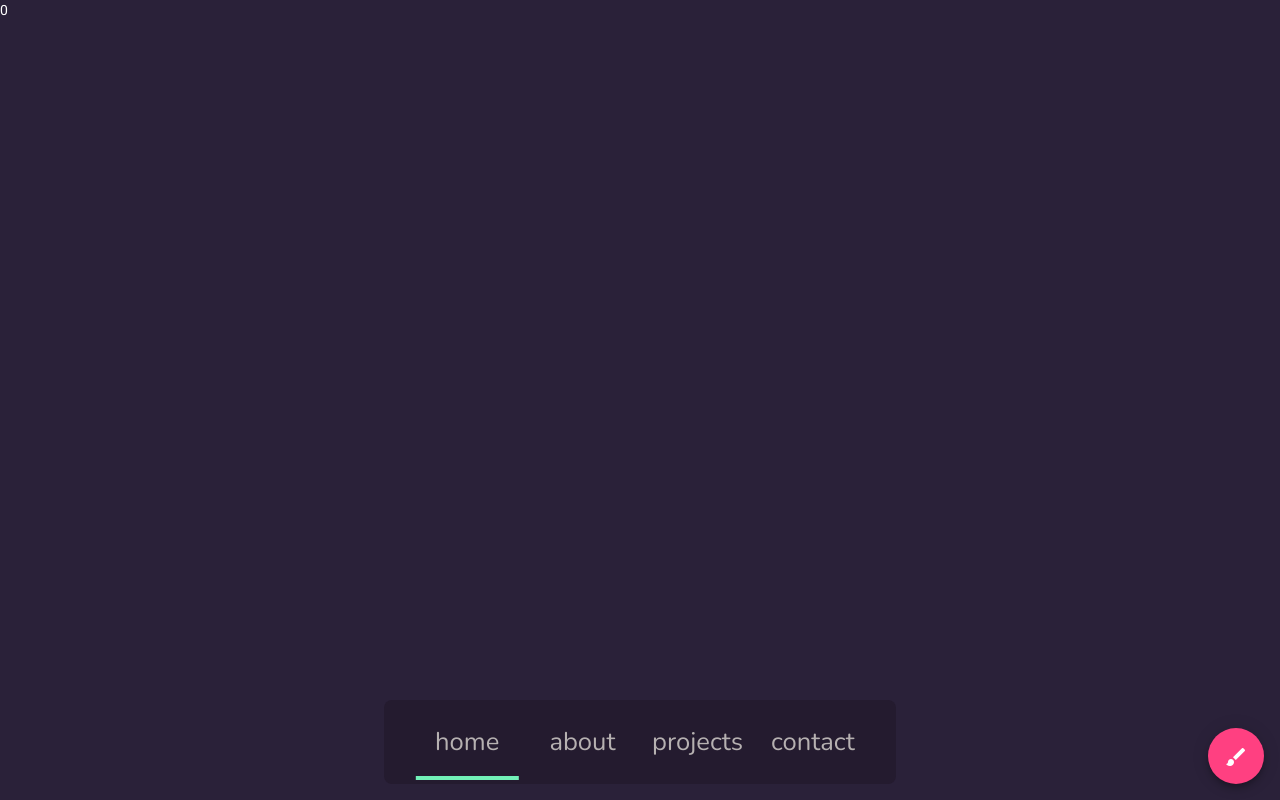
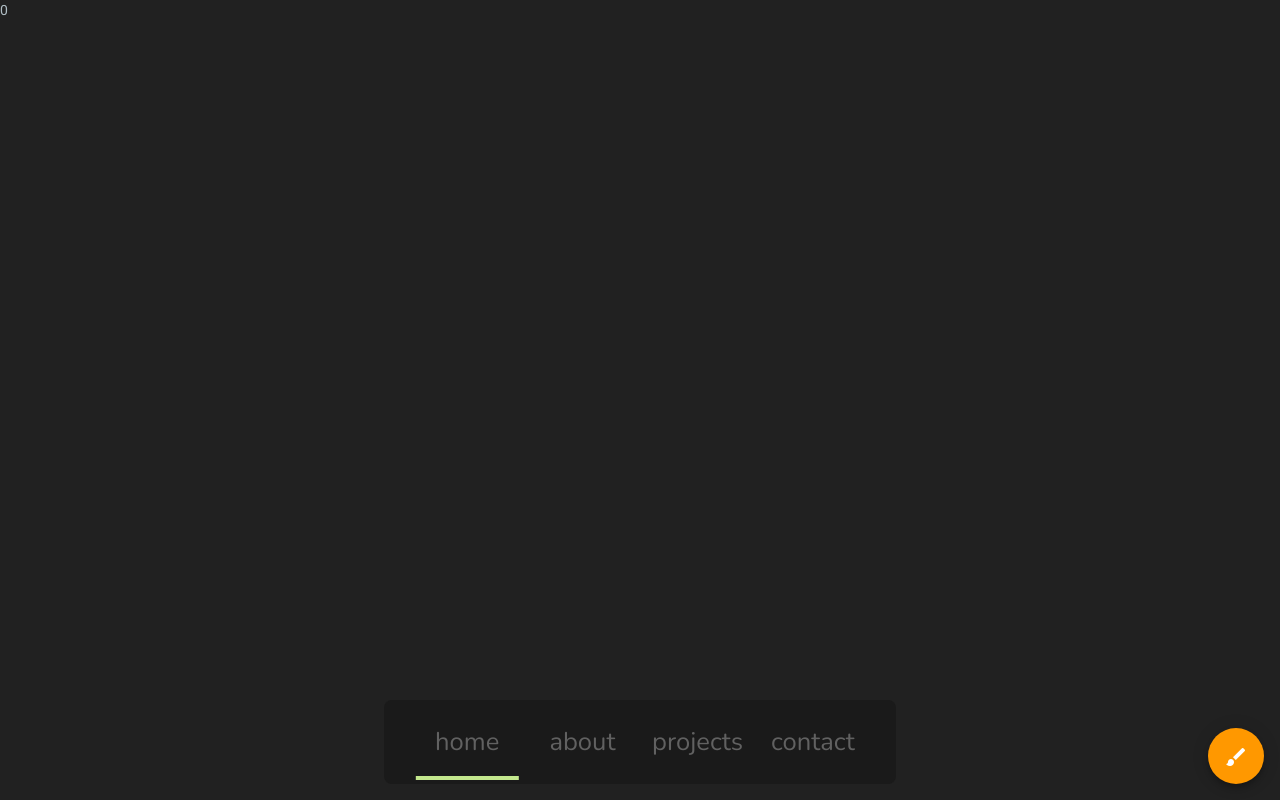
Before and after one commit to sk3p7ic/joshuaibrom, an Angular app: page / in a window 1280 px wide. Built offline with nearby package versions, Linux system fonts and the light colour scheme.

Commit message:
Theme switcher functionality implemented

```diff
--- a/src/app/app.component.html
+++ b/src/app/app.component.html
@@ -1,6 +1,8 @@
-<div class="main-app-container" [ngClass]="currentTheme">
+<div class="main-app-container" [ngClass]="_currentTheme">
   {{ currentPageIndex }}
   <app-navbar (onIndexChange)="setCurrentPageIndex($event)"></app-navbar>
-  <app-theme-switcher></app-theme-switcher>
+  <app-theme-switcher
+    (onSwitchTheme)="setCurrentTheme($event)"
+  ></app-theme-switcher>
 </div>
 <router-outlet></router-outlet>
--- a/src/app/app.component.ts
+++ b/src/app/app.component.ts
@@ -7,7 +7,7 @@ import { Component, OnInit } from '@angular/core';
 })
 export class AppComponent implements OnInit {
   title = 'personal-site';
-  currentTheme = 'theme-synthwave';
+  _currentTheme = '';
   currentPageIndex: number = 0;
 
   ngOnInit() {
@@ -17,4 +17,8 @@ export class AppComponent implements OnInit {
   setCurrentPageIndex(newIndex: number): void {
     this.currentPageIndex = newIndex;
   }
+
+  setCurrentTheme(newTheme: string): void {
+    this._currentTheme = newTheme;
+  }
 }
--- a/src/app/theme-switcher/theme-switcher.component.html
+++ b/src/app/theme-switcher/theme-switcher.component.html
@@ -1,5 +1,11 @@
 <div id="theme-switcher-themes" [ngClass]="{ collapsed: !_showThemes }">
-  <p *ngFor="let theme of _themes; index as i">{{ theme.name }}</p>
+  <p
+    *ngFor="let theme of _themes; index as i"
+    [ngClass]="{ 'selected-theme': i == _currentThemeIndex }"
+    (click)="_setSelectedTheme(i)"
+  >
+    {{ theme.name }}
+  </p>
 </div>
 <div id="theme-switcher-btn">
   <button mat-fab (click)="_toggleShowThemes()">
--- a/src/app/theme-switcher/theme-switcher.component.scss
+++ b/src/app/theme-switcher/theme-switcher.component.scss
@@ -22,6 +22,12 @@
   margin: 1vh 0vh;
   font-family: "Nunito", sans-serif;
   font-size: 1.25rem;
+  cursor: pointer;
+}
+
+.selected-theme {
+  font-weight: bold;
+  color: var(--accent-color);
 }
 
 #theme-switcher-btn {
@@ -29,3 +35,7 @@
   right: 2vh;
   bottom: 2vh;
 }
+
+#theme-switcher-btn button {
+  background-color: var(--accent-color);
+}
--- a/src/app/theme-switcher/theme-switcher.component.ts
+++ b/src/app/theme-switcher/theme-switcher.component.ts
@@ -1,4 +1,4 @@
-import { Component, OnInit } from '@angular/core';
+import { Component, EventEmitter, OnInit, Output } from '@angular/core';
 
 type ThemeDef = { name: string; classname: string };
 
@@ -12,7 +12,9 @@ export class ThemeSwitcherComponent implements OnInit {
     { name: 'Default', classname: '' },
     { name: 'Synthwave', classname: 'theme-synthwave' },
   ];
+  _currentThemeIndex = 0;
   _showThemes: boolean = false;
+  @Output() onSwitchTheme = new EventEmitter<string>();
 
   constructor() {}
 
@@ -25,4 +27,9 @@ export class ThemeSwitcherComponent implements OnInit {
   _getThemeTextVisibilityProperty(): string {
     return this._showThemes == true ? 'visible' : 'hidden';
   }
+
+  _setSelectedTheme(index: number): void {
+    this._currentThemeIndex = index;
+    this.onSwitchTheme.emit(this._themes[this._currentThemeIndex].classname);
+  }
 }
```
